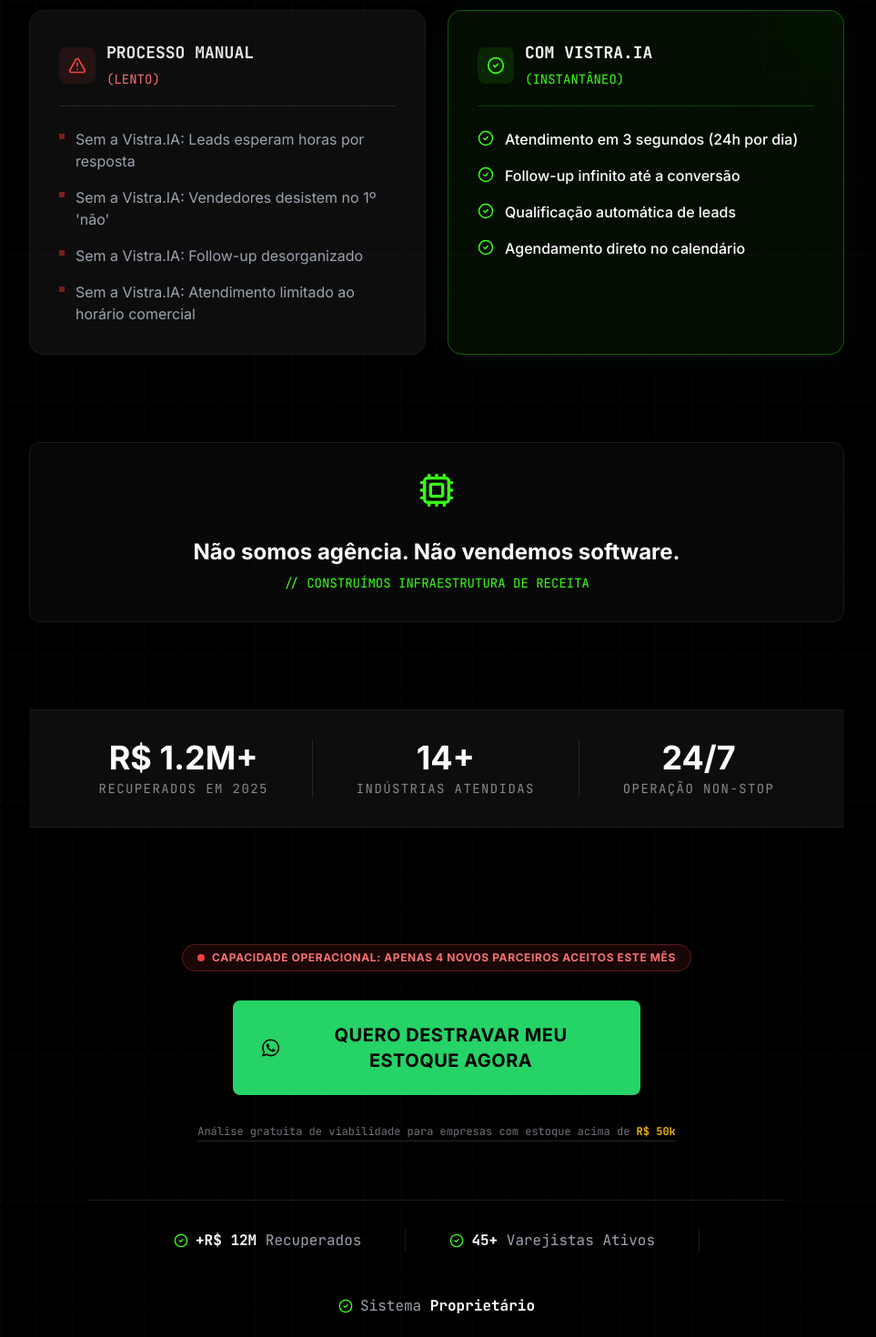
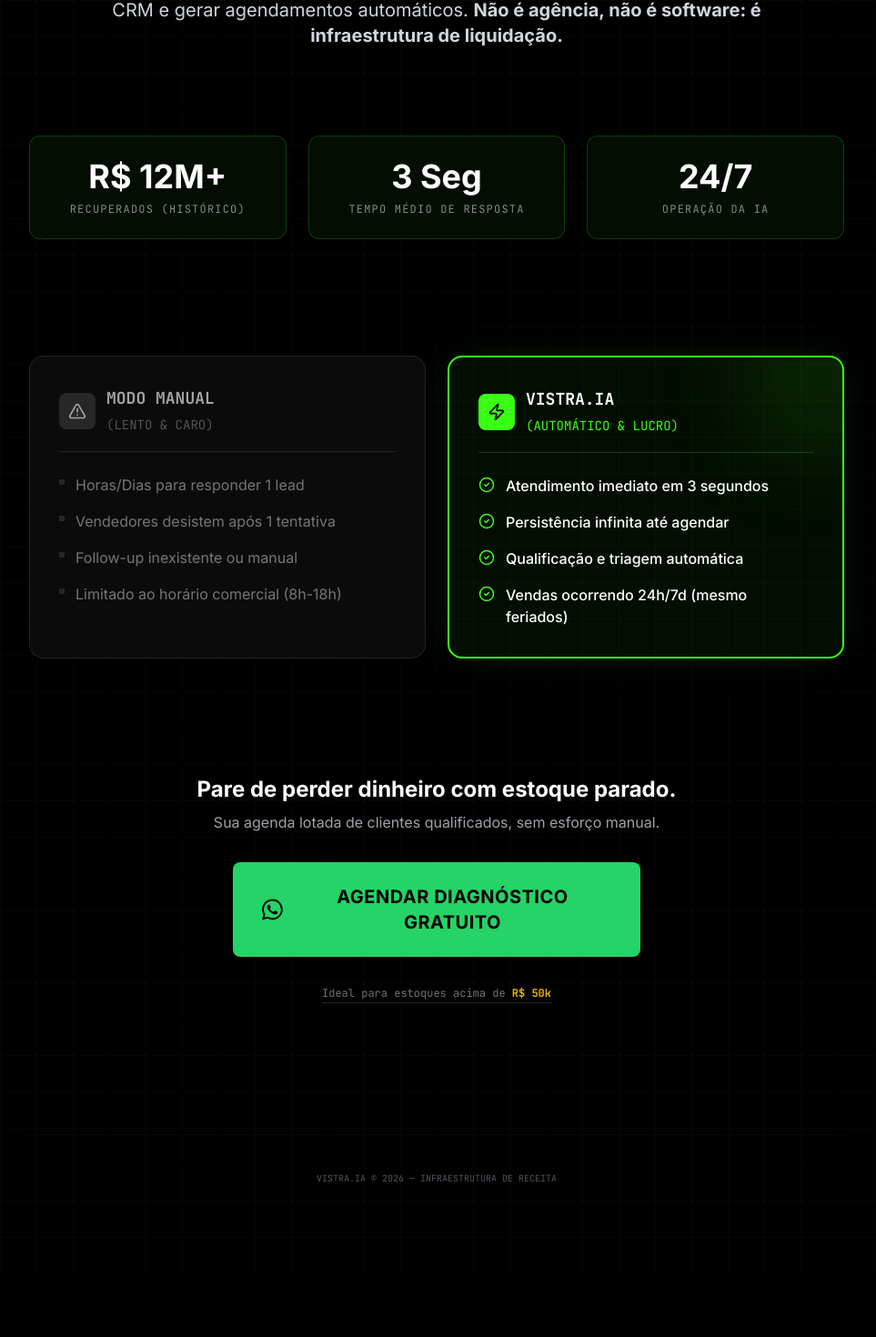
Before and after one commit to kelwintobias/vistra.ia, a React (Vite) app: page / in a window 1280 px wide. Shown: the part 720-2190 px from the top of the page at 91% size, without its empty margins (160-1123 px from the left). After the commit the page ends 2119 px from the top, so only its background shows below. Built offline with nearby package versions, Linux system fonts and the light colour scheme.

Commit message:
Refactor landing page conversion elements: headline, social proof, comparison, CTA

```diff
--- a/components/VistraLanding.tsx
+++ b/components/VistraLanding.tsx
@@ -43,116 +43,108 @@
 
         {/* SECTION 1: HEADLINE */}
         <section className="space-y-6 text-left sm:text-center">
+            {/* Tagline/Hook */}
           <div className="inline-block rounded-full border border-vistra-neon/30 bg-vistra-neon/10 px-3 py-1 mb-4">
-            <span className="text-xs font-bold tracking-widest text-vistra-neon uppercase">NOVO</span>
+            <span className="text-xs font-bold tracking-widest text-vistra-neon uppercase">PROTOCOLO DE 3 SEGUNDOS</span>
           </div>
-          <h1 className="font-sans text-4xl md:text-5xl lg:text-6xl font-bold leading-tight tracking-tight text-vistra-white mb-4">
-            Transforme Estoque Parado em <br className="hidden sm:block" />
-            <span className="text-vistra-neon">Caixa Imediato.</span>
+
+          <h1 className="font-sans text-3xl md:text-5xl lg:text-6xl font-bold leading-tight tracking-tight text-vistra-white mb-4">
+            O Protocolo de 3 Segundos que Liquida Estoque Encalhado de <span className="text-vistra-neon">R$ 50k+</span> Sem Gastar com Anúncios.
           </h1>
         </section>
 
         {/* SECTION 2: SUBHEADLINE */}
         <section className="relative border-l-2 border-vistra-neon/50 bg-vistra-gray/20 p-6 pl-6 sm:border-l-0 sm:border-t-2 sm:bg-transparent sm:p-0 sm:pt-8 min-h-[100px]">
           <p className="font-sans text-lg leading-relaxed text-gray-300 sm:text-xl sm:text-center max-w-3xl mx-auto">
-            O Sistema de Engenharia de Receita com IA que liquida produtos encalhados sem equipe de vendas extra e sem gastar com anúncios desnecessários.
+            Utilizamos uma IA de Engenharia de Receita para reativar leads mortos no seu CRM e gerar agendamentos automáticos. <strong>Não é agência, não é software: é infraestrutura de liquidação.</strong>
           </p>
         </section>
 
-        {/* SECTION 3: PAIN POINTS (COMPARISON CARDS) */}
-        <section className="grid gap-6 sm:grid-cols-2">
+        {/* SECTION 3: SOCIAL PROOF (UNIFIED CARDS) */}
+        <section className="grid gap-6 sm:grid-cols-3">
+             {/* Card 1 */}
+            <div className="flex flex-col items-center justify-center p-6 rounded-xl border border-vistra-neon/20 bg-vistra-neon/5 backdrop-blur-sm text-center transform transition-all duration-300 hover:scale-105 hover:border-vistra-neon/50">
+                <span className="text-4xl font-bold text-white mb-2">R$ 12M+</span>
+                <span className="text-xs font-mono text-vistra-textGray uppercase tracking-widest">Recuperados (Histórico)</span>
+            </div>
+            {/* Card 2 */}
+            <div className="flex flex-col items-center justify-center p-6 rounded-xl border border-vistra-neon/20 bg-vistra-neon/5 backdrop-blur-sm text-center transform transition-all duration-300 hover:scale-105 hover:border-vistra-neon/50">
+                <span className="text-4xl font-bold text-white mb-2">3 Seg</span>
+                <span className="text-xs font-mono text-vistra-textGray uppercase tracking-widest">Tempo Médio de Resposta</span>
+            </div>
+             {/* Card 3 */}
+             <div className="flex flex-col items-center justify-center p-6 rounded-xl border border-vistra-neon/20 bg-vistra-neon/5 backdrop-blur-sm text-center transform transition-all duration-300 hover:scale-105 hover:border-vistra-neon/50">
+                <span className="text-4xl font-bold text-white mb-2">24/7</span>
+                <span className="text-xs font-mono text-vistra-textGray uppercase tracking-widest">Operação da IA</span>
+            </div>
+        </section>
 
-          {/* CARD: MANUAL (PROBLEM) */}
-          <div className="flex flex-col gap-6 rounded-2xl border border-white/5 bg-white/5 p-6 sm:p-8 relative overflow-hidden group hover:border-red-500/30 transition-colors duration-500">
-            <div className="flex items-center gap-3 border-b border-white/10 pb-4">
-              <div className="flex h-10 w-10 items-center justify-center rounded-lg bg-red-500/10 text-red-500">
+
+        {/* SECTION 4: COMPARISON (DOR VS PRAZER - HIGH CONTRAST) */}
+        <section className="grid gap-6 sm:grid-cols-2 pt-8">
+
+          {/* CARD: MANUAL (DOR/PAIN) - Black & White / Red Tint */}
+          <div className="flex flex-col gap-6 rounded-2xl border border-white/10 bg-zinc-950 p-6 sm:p-8 relative overflow-hidden grayscale hover:grayscale-0 hover:border-red-500/50 transition-all duration-500 group">
+             {/* Glitch overlay maybe? Keeping it simple but dark */}
+            <div className="absolute inset-0 bg-red-900/5 pointer-events-none group-hover:bg-red-900/10 transition-colors"></div>
+
+            <div className="flex items-center gap-3 border-b border-white/10 pb-4 z-10">
+              <div className="flex h-10 w-10 items-center justify-center rounded-lg bg-zinc-800 text-zinc-400 group-hover:bg-red-500/10 group-hover:text-red-500 transition-colors">
                 <AlertTriangle size={20} />
               </div>
-              <h3 className="font-mono text-lg font-bold text-gray-200">
-                PROCESSO MANUAL <br />
-                <span className="text-sm text-red-400 font-normal">(LENTO)</span>
+              <h3 className="font-mono text-lg font-bold text-zinc-400 group-hover:text-white transition-colors">
+                MODO MANUAL <br />
+                <span className="text-sm text-zinc-600 font-normal group-hover:text-red-400">(LENTO & CARO)</span>
+              </h3>
+            </div>
+
+            <ul className="space-y-4 z-10 opacity-70 group-hover:opacity-100 transition-opacity">
+              <PainPointItem text="Horas/Dias para responder 1 lead" />
+              <PainPointItem text="Vendedores desistem após 1 tentativa" />
+              <PainPointItem text="Follow-up inexistente ou manual" />
+              <PainPointItem text="Limitado ao horário comercial (8h-18h)" />
+            </ul>
+          </div>
+
+          {/* CARD: VISTRA (PRAZER/GAIN) - Neon/Vibrant */}
+          <div className="flex flex-col gap-6 rounded-2xl border-2 border-vistra-neon bg-vistra-neon/5 p-6 sm:p-8 relative overflow-hidden shadow-[0_0_50px_-10px_rgba(37,211,102,0.15)]">
+            {/* Highlight effect */}
+            <div className="absolute top-0 right-0 h-32 w-32 bg-vistra-neon/20 blur-[60px] rounded-full -mr-10 -mt-10 pointer-events-none"></div>
+
+            <div className="flex items-center gap-3 border-b border-vistra-neon/20 pb-4">
+              <div className="flex h-10 w-10 items-center justify-center rounded-lg bg-vistra-neon text-black font-bold">
+                <Zap size={20} />
+              </div>
+              <h3 className="font-mono text-lg font-bold text-white">
+                VISTRA.IA <br />
+                <span className="text-sm text-vistra-neon font-normal">(AUTOMÁTICO & LUCRO)</span>
               </h3>
             </div>
 
             <ul className="space-y-4">
-              <PainPointItem text="Sem a Vistra.IA: Leads esperam horas por resposta" />
-              <PainPointItem text="Sem a Vistra.IA: Vendedores desistem no 1º 'não'" />
-              <PainPointItem text="Sem a Vistra.IA: Follow-up desorganizado" />
-              <PainPointItem text="Sem a Vistra.IA: Atendimento limitado ao horário comercial" />
-            </ul>
-          </div>
-
-          {/* CARD: VISTRA (SOLUTION) */}
-          <div className="flex flex-col gap-6 rounded-2xl border border-vistra-neon/30 bg-vistra-neon/5 p-6 sm:p-8 relative overflow-hidden shadow-[0_0_40px_-10px_rgba(37,211,102,0.1)]">
-            {/* Highlight effect */}
-            <div className="absolute top-0 right-0 h-24 w-24 bg-vistra-neon/10 blur-3xl rounded-full -mr-10 -mt-10 pointer-events-none"></div>
-
-            <div className="flex items-center gap-3 border-b border-vistra-neon/20 pb-4">
-              <div className="flex h-10 w-10 items-center justify-center rounded-lg bg-vistra-neon/10 text-vistra-neon">
-                <CheckCircle2 size={20} />
-              </div>
-              <h3 className="font-mono text-lg font-bold text-white">
-                COM VISTRA.IA <br />
-                <span className="text-sm text-vistra-neon font-normal">(INSTANTÂNEO)</span>
-              </h3>
-            </div>
-
-            <ul className="space-y-4">
-              <SolutionItem text="Atendimento em 3 segundos (24h por dia)" />
-              <SolutionItem text="Follow-up infinito até a conversão" />
-              <SolutionItem text="Qualificação automática de leads" />
-              <SolutionItem text="Agendamento direto no calendário" />
+              <SolutionItem text="Atendimento imediato em 3 segundos" />
+              <SolutionItem text="Persistência infinita até agendar" />
+              <SolutionItem text="Qualificação e triagem automática" />
+              <SolutionItem text="Vendas ocorrendo 24h/7d (mesmo feriados)" />
             </ul>
           </div>
         </section>
 
-        {/* SECTION 4: AUTHORITY / POSITIONING (Existing, slight tweak potentially, but keeping as is per request logic to focus on changes) */}
-        {/* We keep the infrastructure section but maybe move it down or keep it as credibility anchor */}
-        <section className="flex flex-col items-start gap-6 border border-vistra-gray bg-zinc-900/30 p-8 sm:items-center sm:text-center rounded-xl">
-          <Cpu className="h-10 w-10 text-vistra-neon mb-2" />
-          <div className="space-y-2">
-            <h2 className="font-sans text-2xl font-bold text-white">
-              Não somos agência. Não vendemos software.
-            </h2>
-            <p className="font-mono text-sm text-vistra-neon">
-                    // CONSTRUÍMOS INFRAESTRUTURA DE RECEITA
-            </p>
-          </div>
-        </section>
+        {/* SECTION 5: CTA */}
+        <section className="flex flex-col items-center gap-8 pt-8 pb-12">
 
-        {/* SECTION 4.5: BIG NUMBERS AUTHORITY */}
-        <section className="flex flex-wrap justify-center gap-4 sm:gap-12 py-8 border-y border-white/5 bg-white/5 backdrop-blur-sm">
-          <div className="text-center">
-            <p className="text-3xl sm:text-4xl font-bold text-white">R$ 1.2M+</p>
-            <p className="text-xs sm:text-sm font-mono text-vistra-textGray uppercase tracking-widest mt-1">Recuperados em 2025</p>
-          </div>
-          <div className="hidden sm:block w-px bg-white/10 h-16 self-center"></div>
-          <div className="text-center">
-            <p className="text-3xl sm:text-4xl font-bold text-white">14+</p>
-            <p className="text-xs sm:text-sm font-mono text-vistra-textGray uppercase tracking-widest mt-1">Indústrias Atendidas</p>
-          </div>
-          <div className="hidden sm:block w-px bg-white/10 h-16 self-center"></div>
-          <div className="text-center">
-            <p className="text-3xl sm:text-4xl font-bold text-white">24/7</p>
-            <p className="text-xs sm:text-sm font-mono text-vistra-textGray uppercase tracking-widest mt-1">Operação Non-Stop</p>
-          </div>
-        </section>
-
-        {/* SECTION 5: CTA */}
-        <section className="flex flex-col items-center gap-8 pt-8">
-
-          {/* Scarcity Pill */}
-          <div className="inline-flex items-center gap-2 rounded-full border border-red-500/30 bg-red-500/10 px-4 py-1.5 backdrop-blur-md">
-            <div className="h-2 w-2 rounded-full bg-red-500 animate-pulse"></div>
-            <span className="text-xs font-bold text-red-400 uppercase tracking-wider">Capacidade operacional: Apenas 4 novos parceiros aceitos este mês</span>
-          </div>
+           {/* Credibility / Authority text moved here slightly modified if needed, or keep standard */}
+           <div className="text-center space-y-2">
+                <h2 className="text-2xl font-bold text-white">Pare de perder dinheiro com estoque parado.</h2>
+                <p className="text-zinc-400">Sua agenda lotada de clientes qualificados, sem esforço manual.</p>
+           </div>
 
           <button
             onClick={handleCtaClick}
             className="group relative flex w-full max-w-md items-center justify-center gap-3 bg-[#25D366] px-8 py-6 text-lg font-bold uppercase tracking-wide text-black transition-all duration-200 hover:bg-white hover:scale-[1.02] hover:shadow-[0_0_30px_rgba(37,211,102,0.6)] sm:text-xl rounded-lg"
           >
             <WhatsAppIcon className="h-6 w-6 transition-transform duration-300 group-hover:scale-110" />
-            <span>Quero Destravar Meu Estoque Agora</span>
+            <span>Agendar Diagnóstico Gratuito</span>
 
             {/* Blinking overlay effect */}
             <div className="absolute inset-0 bg-white/20 opacity-0 transition-opacity duration-100 group-hover:opacity-100 rounded-lg"></div>
@@ -160,49 +152,15 @@
 
           <div className="flex flex-col items-center gap-1 text-center">
             <span className="text-xs text-zinc-500 font-mono border-b border-zinc-800 pb-0.5">
-              Análise gratuita de viabilidade para empresas com estoque acima de <span className="text-yellow-500 font-bold">R$ 50k</span>
+              Ideal para estoques acima de <span className="text-yellow-500 font-bold">R$ 50k</span>
             </span>
           </div>
-
-          {/* Authority Banner - Social Proof */}
-          <div className="w-full max-w-3xl mt-8 pt-8 border-t border-white/10">
-            <div className="flex flex-wrap justify-center items-center gap-6 sm:gap-12 text-center">
-              <div className="flex items-center gap-2">
-                <CheckCircle2 size={16} className="text-vistra-neon shrink-0" />
-                <span className="text-sm sm:text-base font-mono text-gray-400">
-                  <strong className="text-white font-bold">+R$ 12M</strong> Recuperados
-                </span>
-              </div>
-              <div className="hidden sm:block w-px h-6 bg-white/10"></div>
-              <div className="flex items-center gap-2">
-                <CheckCircle2 size={16} className="text-vistra-neon shrink-0" />
-                <span className="text-sm sm:text-base font-mono text-gray-400">
-                  <strong className="text-white font-bold">45+</strong> Varejistas Ativos
-                </span>
-              </div>
-              <div className="hidden sm:block w-px h-6 bg-white/10"></div>
-              <div className="flex items-center gap-2">
-                <CheckCircle2 size={16} className="text-vistra-neon shrink-0" />
-                <span className="text-sm sm:text-base font-mono text-gray-400">
-                  Sistema <strong className="text-white font-bold">Proprietário</strong>
-                </span>
-              </div>
-            </div>
-          </div>
         </section>
-
-        {/* Implementation Highlight */}
-        <div className="w-full flex justify-center py-8">
-          <div className="flex items-center gap-3 rounded-full border border-vistra-gray bg-zinc-950 px-6 py-3 text-xs sm:text-sm text-zinc-400">
-            <Zap size={16} className="text-yellow-500" />
-            <span><strong className="text-white">Implementação Relâmpago:</strong> Conectamos ao seu WhatsApp e CRM em menos de 48h.</span>
-          </div>
-        </div>
 
         {/* FOOTER */}
         <footer className="pt-10 text-center border-t border-vistra-gray/30 w-full">
           <p className="font-mono text-[10px] text-zinc-600">
-            VISTRA.IA © {new Date().getFullYear()} — REVENUE ENGINEERING SYSTEMS
+            VISTRA.IA © {new Date().getFullYear()} — INFRAESTRUTURA DE RECEITA
           </p>
         </footer>
 
```
